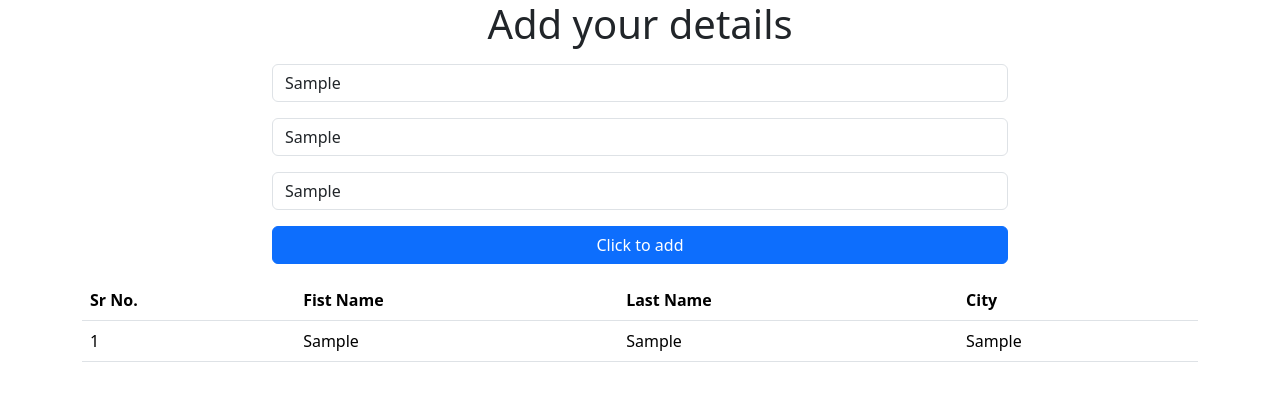
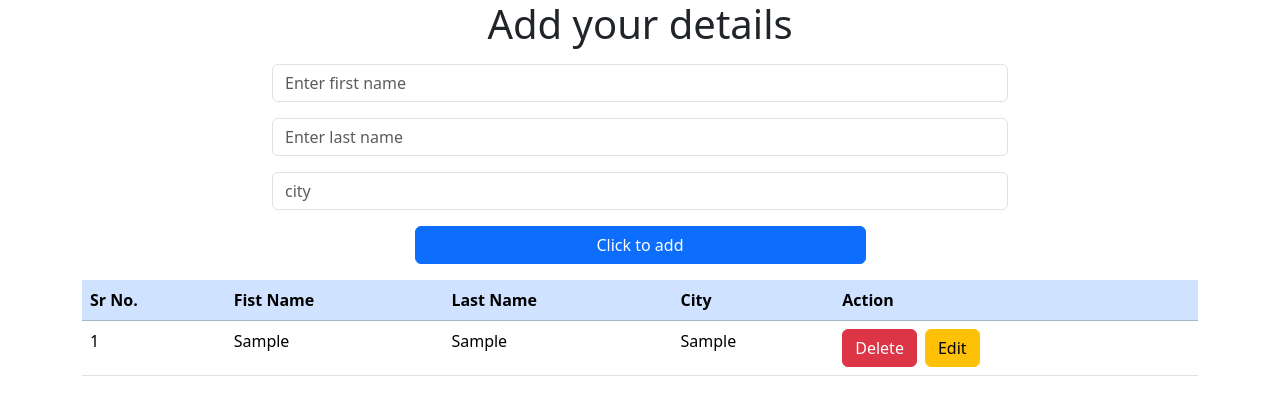
Before and after one commit to kalpeshgavle/myreact, a React (Create React App) app: page / in a window 1280 px wide. Both pictures are taken after typing "Sample", "Sample", "Sample" into the empty fields and a click on the button "Click to add". Shown: the top 406 px of the page. Built offline with nearby package versions, Linux system fonts and the light colour scheme.

Commit message:
CRUD DONE

```diff
--- a/src/App.js
+++ b/src/App.js
@@ -6,13 +6,53 @@ import Table from "./Component/Table";
 export const WrapperContext = createContext()
 function App() {
 
+
   const [firstName, setFirstName] = useState("")
   const [lastName, setLastName] = useState("")
   const [city, setCity] = useState("")
   const [tableData, setTableData] = useState([])
 
+  // for delete
+
+  function deleteValue(id) {
+    // alert(id)
+    const newData = tableData.filter((item) => item.id !== id)
+    setTableData(newData)
+  }
+
+
+  // for edit
+  const [isEdit, setIsEdit] = useState(false)
+  const [isId, setIsId] = useState(null)
+
+  function dataEdit(item) {
+    const { id, firstName, lastName, city } = item
+    setIsEdit(true);
+    setIsId(id)
+    setCity(city)
+    setFirstName(firstName)
+    setLastName(lastName)
+  }
+
+
+  function handleEdit(e) {
+    e.preventDefault()
+    const editedItems = tableData.map((item) => {
+      if (item.id === isId) {
+        return { ...item, firstName, lastName, city }
+      } else {
+        return item
+      }
+    })
+    setTableData(editedItems)
+    setIsEdit(false)
+    setFirstName("")
+    setCity("")
+    setLastName("")
+  }
+
   return (
-    <WrapperContext.Provider value={{ firstName, setFirstName, lastName, setLastName, city, setCity, tableData, setTableData }}>
+    <WrapperContext.Provider value={{ firstName, setFirstName, lastName, setLastName, city, setCity, tableData, setTableData, deleteValue, isEdit, setIsEdit, dataEdit, handleEdit }}>
       <Form />
       <Table />
     </WrapperContext.Provider>
--- a/src/Component/Form.jsx
+++ b/src/Component/Form.jsx
@@ -3,15 +3,27 @@ import { WrapperContext } from "../App";
 
 function Form() {
 
-    const { firstName, setFirstName, lastName, setLastName, city, setCity, tableData, setTableData } = useContext(WrapperContext)
+    const { firstName, setFirstName, lastName, setLastName, city, setCity, tableData, setTableData, isEdit, handleEdit } = useContext(WrapperContext)
 
 
     function addIteem(e) {
         e.preventDefault();
-        // console.log("done", { firstName, lastName, city });
-        const formValue = { firstName, lastName, city }
-        setTableData([...tableData, formValue])
+        if (firstName !== "" && lastName !== "" && city !== "") {
+            const date = new Date();
 
+            // console.log(tableData)
+            console.log("done", { firstName, lastName, city });
+            const formValue = { id: date.getTime(), firstName, lastName, city }
+            setTableData([...tableData, formValue])
+
+            setFirstName('')
+            setLastName('')
+
+            setCity('')
+        }
+        else {
+            alert('please enter some inputs ')
+        }
     }
     console.log(tableData)
     return (
@@ -28,8 +40,9 @@ function Form() {
                     <div className="col-8 my-2">
                         <input type="text" value={city} className="col-12 form-control" onChange={(e) => setCity(e.target.value)} placeholder="city" />
                     </div>
-                    <div className="col-8 my-2">
-                        <button onClick={addIteem} className="btn btn-primary col-12">Click to add</button>
+                    <div className="col-5 my-2">{
+                        isEdit ? <button onClick={handleEdit} className="btn btn-warning col-12">Edit</button> : <button onClick={addIteem} className="btn btn-primary col-12">Click to add</button>
+                    }
                     </div>
                 </div >
             </form>
--- a/src/Component/Table.jsx
+++ b/src/Component/Table.jsx
@@ -3,30 +3,35 @@ import { WrapperContext } from "../App";
 
 
 function Table() {
-    const { tableData } = useContext(WrapperContext)
+    const { tableData, deleteValue, isEdit, dataEdit } = useContext(WrapperContext)
     return (
         <div className="container">
             <div className="my-2">
-                <table className="table">
-                    <thead className=" primary">
+                <table className="table ">
+                    <thead className="table-primary">
                         <tr>
                             <th>Sr No.</th>
                             <th>Fist Name</th>
                             <th>Last Name</th>
                             <th>City</th>
+                            <th>Action</th>
                         </tr>
                     </thead>
                     <tbody>
                         {
-                            tableData.map((item, id) => {
-                                const { firstName, lastName, city } = item;
+                            tableData.map((item, index) => {
+                                const { firstName, lastName, city, id } = item;
                                 return (
-                                    <tr>
-                                        <td>{id + 1}</td>
+                                    <tr key={index}>
+                                        <td>{index + 1}</td>
                                         <td>{firstName}</td>
                                         <td>{lastName}</td>
                                         <td>{city}</td>
+                                        <td> <button onClick={() => deleteValue(id)} className="btn btn-danger">Delete</button>
+                                            <button className="btn btn-warning mx-2 " onClick={() => dataEdit(item)}>Edit</button></td>
+
                                     </tr>
+
                                 )
                             })
 
```
